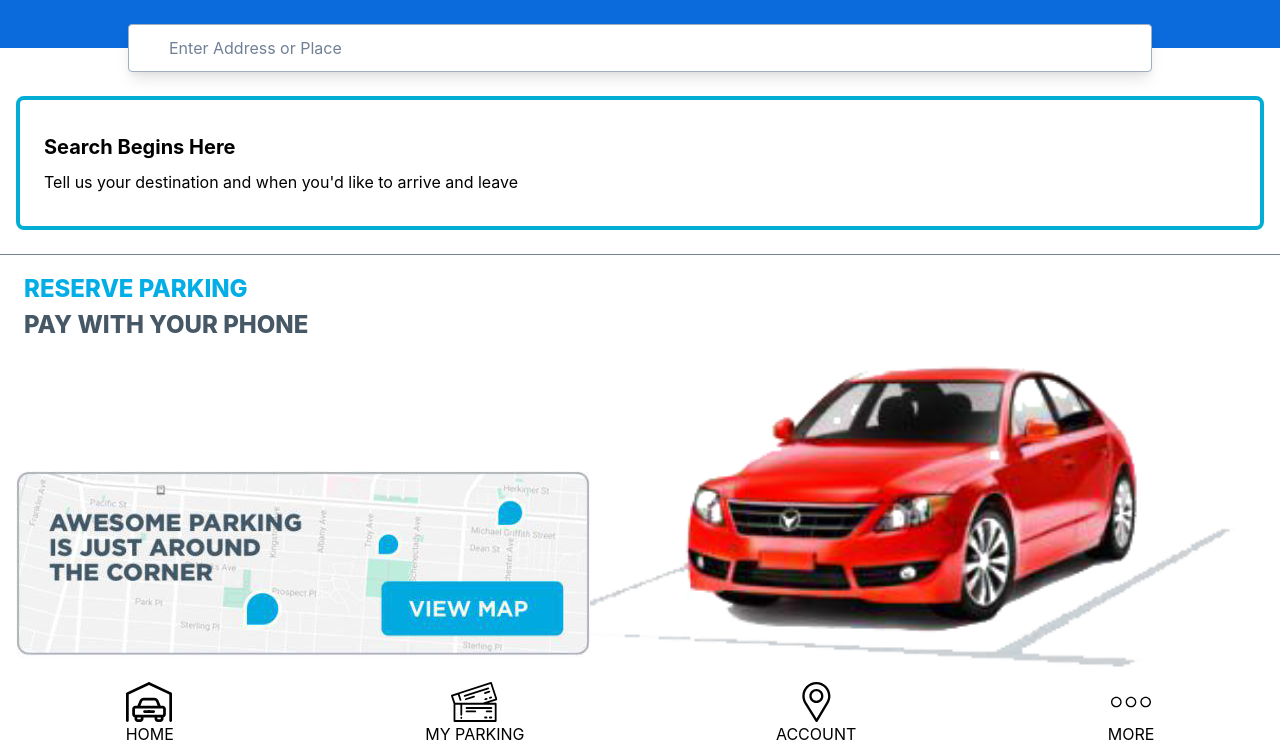
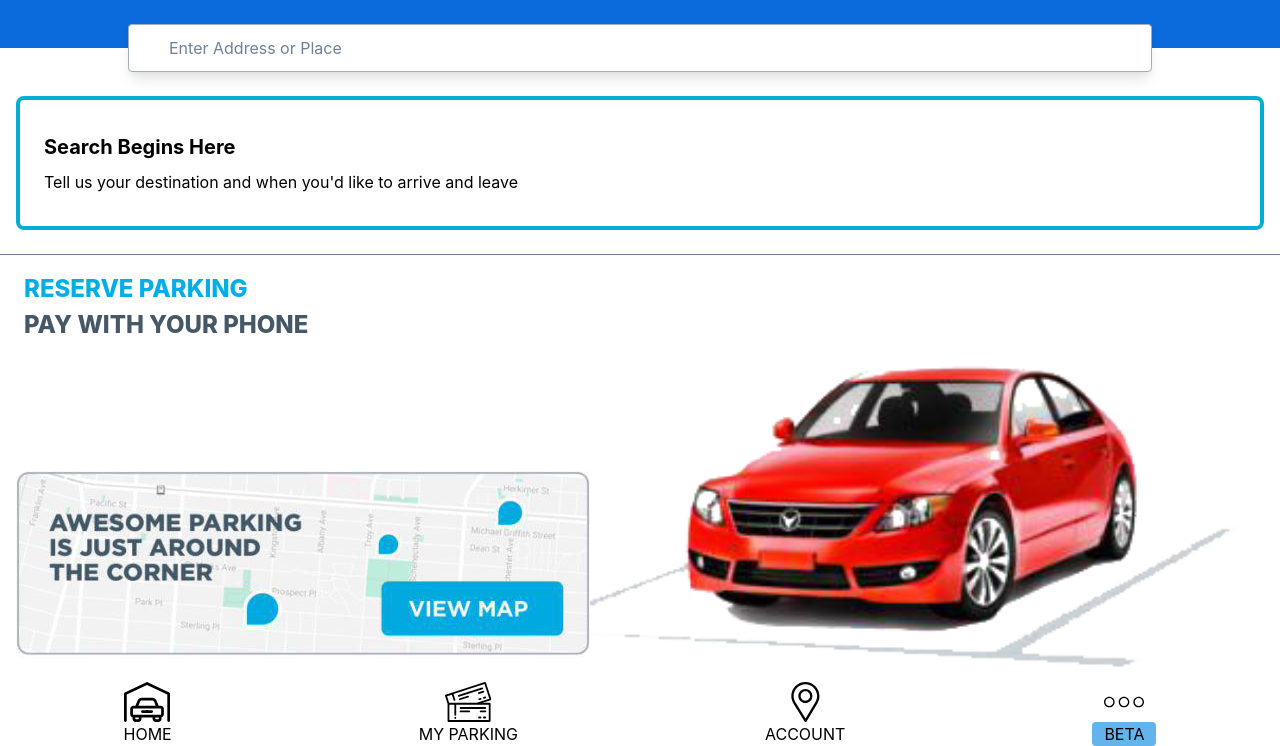
Before and after one commit to letsgitcracking/ARC-OPS, a website: page client/index.html in a window 1280 px wide. Shown: the part 181-927 px from the top of the page. Drawn offline with Linux system fonts and the light colour scheme.

Commit message:
Updated more tab to beta.

```diff
--- a/client/index.html
+++ b/client/index.html
@@ -41,6 +41,7 @@
     <footer class="mt-6">
         <div class="flex justify-around">
             <div class="">
+                <a href="#" class="">
                     <svg class="mx-auto" width="47" height="40" viewBox="0 0 47 40" fill="none" xmlns="http://www.w3.org/2000/svg">
                         <g clip-path="url(#clip0)">
                             <path
@@ -66,7 +67,7 @@
                         </defs>
                     </svg>
                     <h1 class="text-center">HOME</h1>
-
+            </a>
             </div>
             <div class="">
                 <svg  class="mx-auto" width="47" height="40" viewBox="0 0 47 40" fill="none" xmlns="http://www.w3.org/2000/svg">
@@ -147,13 +148,10 @@
                         d="M20 14.6667C17.0593 14.6667 14.6667 17.0593 14.6667 20C14.6667 22.9407 17.0593 25.3333 20 25.3333C22.9407 25.3333 25.3333 22.9407 25.3333 20C25.3333 17.0593 22.9407 14.6667 20 14.6667ZM20 24C17.794 24 16 22.206 16 20C16 17.794 17.794 16 20 16C22.206 16 24 17.794 24 20C24 22.206 22.206 24 20 24Z"
                         fill="black" />
                 </svg>
-                <h1 class="text-center">MORE</h1>
+                <h1 class="text-center bg-blue-400 rounded px-3">BETA</h1>
             </a>
             </div>
         </div>
-
-
-
     </footer>
 </body>
 
--- a/client/tailwind.config.js
+++ b/client/tailwind.config.js
@@ -6,7 +6,7 @@ module.exports = {
         'light-blue': '#03ADD4',
         'font-blue': '#03AEE6',
         'font-gray': '#465866',
-        'arcops-blue': '#0C6BDC',
+        'arcops-blue': '#0C6BDC'
       }
     }
   },
```
Lines whose indentation alone changed are shown as unchanged.
